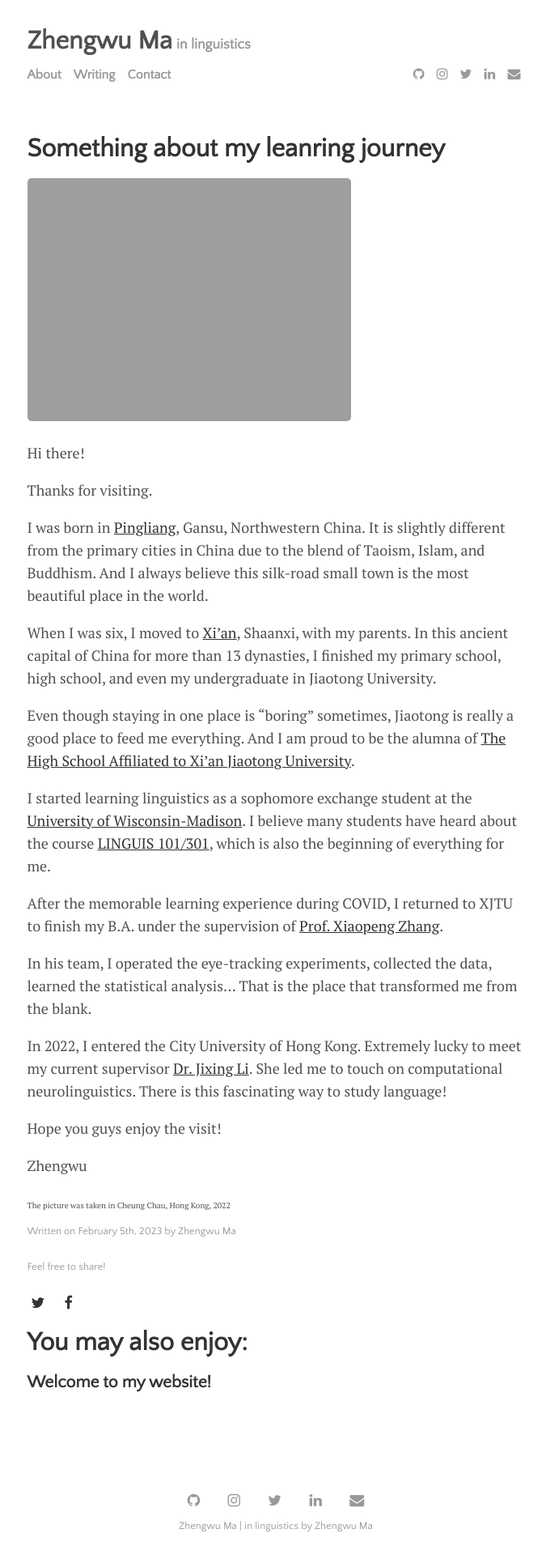
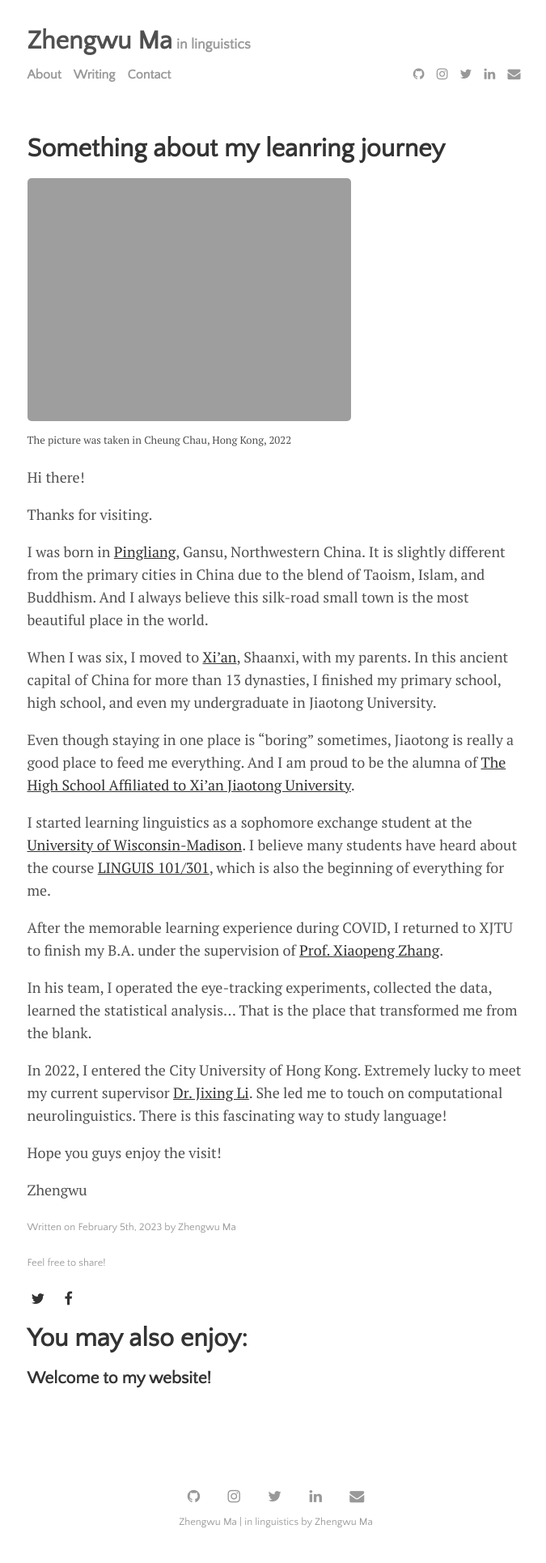
Before and after one commit to zhengwuma/zhengwuma.github.io, a Jekyll site: the page built from _posts/2023-02-05-about-me.md, in a window 1280 px wide. Shown: the whole page at 81% size, without its empty margins (299-974 px from the left). Built offline with Jekyll 4.4.1, drawn with Linux system fonts in a browser that asks for light colours; part of the change alters nothing that is shown.

Commit message:
Update 2023-02-05-about-me.md

```diff
--- a/_posts/2023-02-05-about-me.md
+++ b/_posts/2023-02-05-about-me.md
@@ -6,6 +6,7 @@ categories: journal
 tags: [documentation,sample]
 image: me.jpg
 ---
+<font size="2">The picture was taken in Cheung Chau, Hong Kong, 2022</font>
 
 Hi there!
 
@@ -28,5 +29,3 @@ In 2022, I entered the City University of Hong Kong. Extremely lucky to meet my
 Hope you guys enjoy the visit!
 
 Zhengwu
-
-<font size="1">The picture was taken in Cheung Chau, Hong Kong, 2022</font>
```
